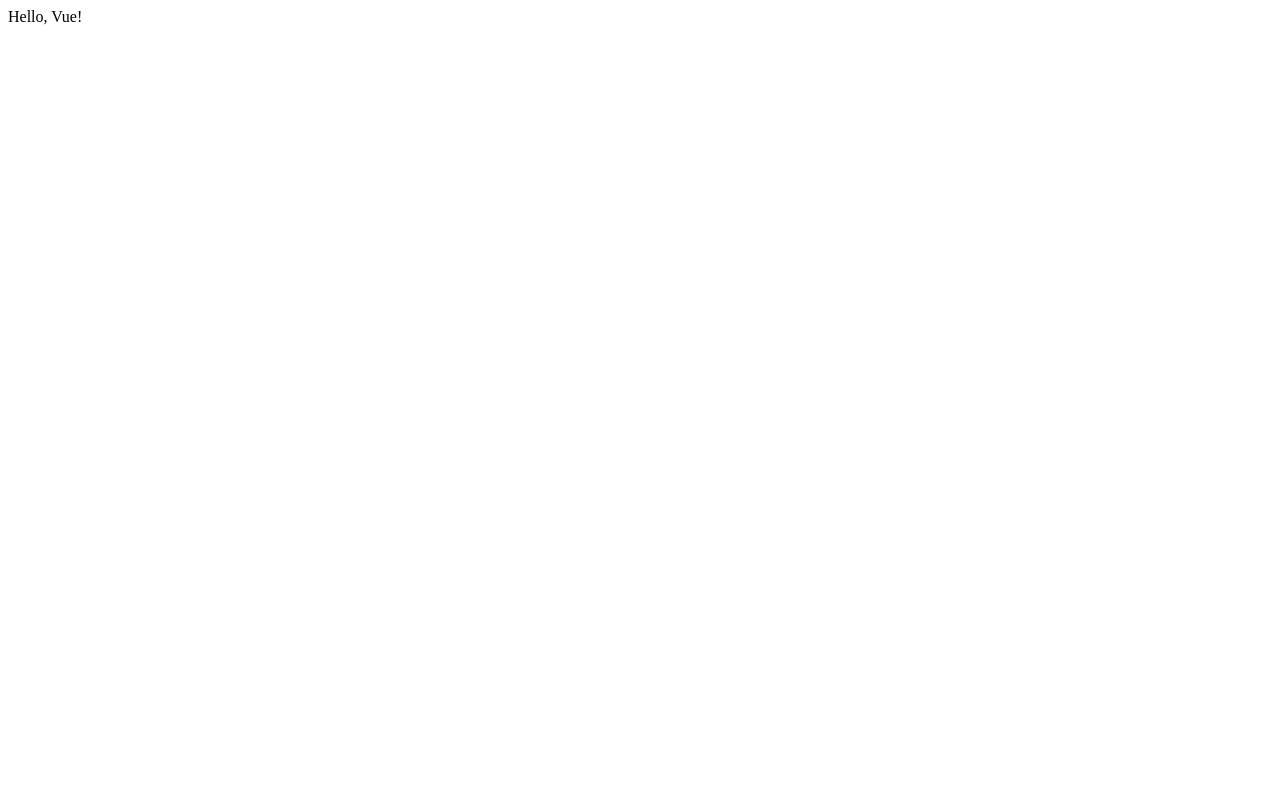
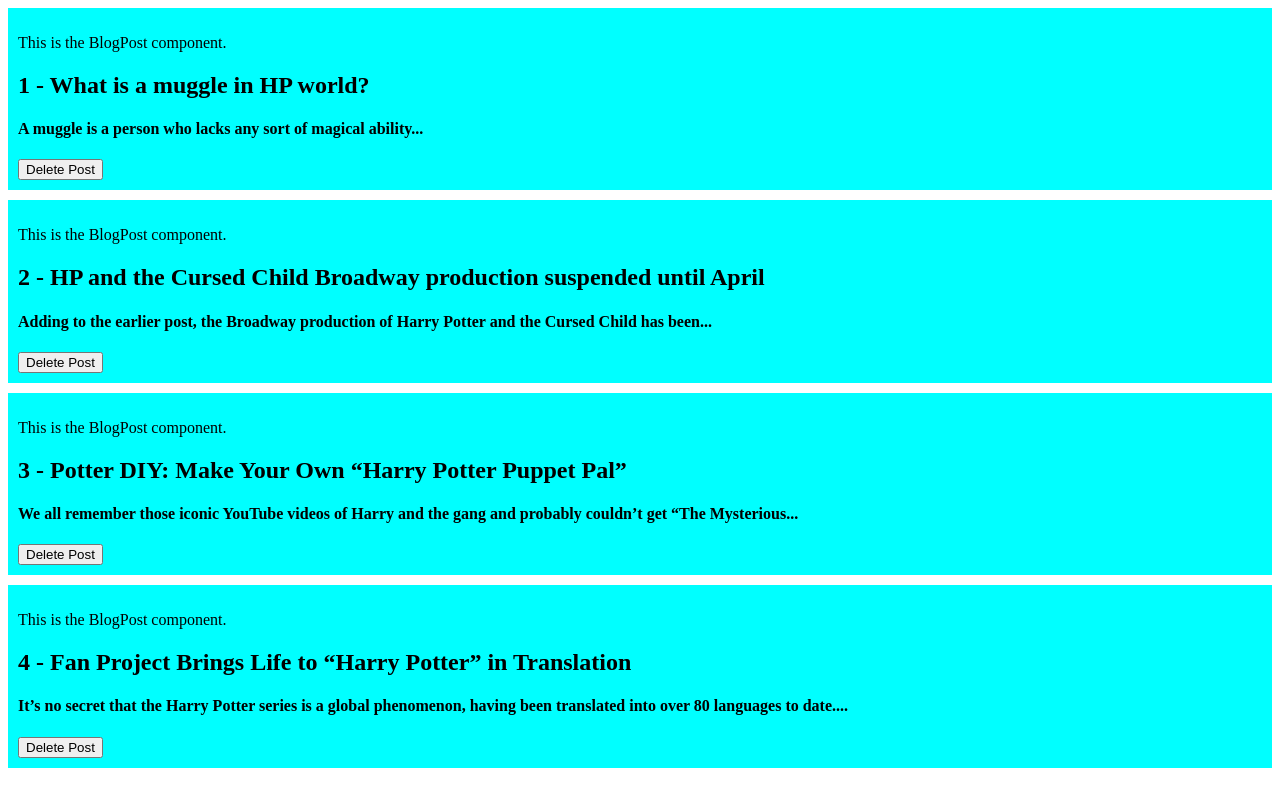
Before and after one commit to LdChambers/learn-vue-3-with-Landen, a Vue app: page / in a window 1280 px wide. Built offline with nearby package versions, Linux system fonts and the light colour scheme.

Commit message:
Pass data to a parent compent with custom events

```diff
--- a/src/App.vue
+++ b/src/App.vue
@@ -1,13 +1,43 @@
 <template>
-  <div>
-    Hello, Vue!
-  </div>
+  <BlogPost v-for="post in posts" :key="post.id" v-bind="post" @delete-blog-post="processDeletion"></BlogPost>
 </template>
 
 <script setup>
+import { ref } from 'vue'
+import BlogPost from './BlogPost.vue'
 
+let posts = ref([{
+    id: 1,
+    blogPostTitle: 'What is a muggle in HP world?',
+    blogPostContent:
+      'A muggle is a person who lacks any sort of magical ability...'
+  },
+  {
+    id: 2,
+    blogPostTitle:
+      'HP and the Cursed Child Broadway production suspended until April',
+    blogPostContent:
+      'Adding to the earlier post, the Broadway production of Harry Potter and the Cursed Child has been...'
+  },
+  {
+    id: 3,
+    blogPostTitle: 'Potter DIY: Make Your Own “Harry Potter Puppet Pal”',
+    blogPostContent:
+      'We all remember those iconic YouTube videos of Harry and the gang and probably couldn’t get “The Mysterious...'
+  },
+  {
+    id: 4,
+    blogPostTitle: 'Fan Project Brings Life to “Harry Potter” in Translation',
+    blogPostContent:
+      'It’s no secret that the Harry Potter series is a global phenomenon, having been translated into over 80 languages to date....'
+  }])
+
+function processDeletion(id) {
+let index = posts.value.findIndex(item => item.id == id)
+posts.value.splice(index, 1)
+}
 </script>
 
-<style lang="scss" scoped>
+<style scoped>
 
 </style>
--- /dev/null
+++ b/src/BlogPost.vue
@@ -0,0 +1,27 @@
+<template>
+    <div class="blog-post">
+      <p>
+        {{ message }}
+      </p>
+      <!-- Display the id, title, and content of a blog post. -->
+      <h2>{{ id }} - {{ blogPostTitle }}</h2>
+      <h4>{{ blogPostContent }}</h4>
+      <button @click="$emit('Delete-blog-post', id)">Delete Post</button>
+    </div>
+  </template>
+
+  <script setup>
+  import { ref } from 'vue'
+
+  let message = ref('This is the BlogPost component.')
+  const props = defineProps(['id', 'blogPostTitle', 'blogPostContent'])
+  defineEmits(['delete-blog-post'])
+  </script>
+
+  <style scoped>
+  .blog-post {
+    background-color: aqua;
+    padding: 10px;
+    margin-bottom: 10px;
+  }
+  </style>
```
